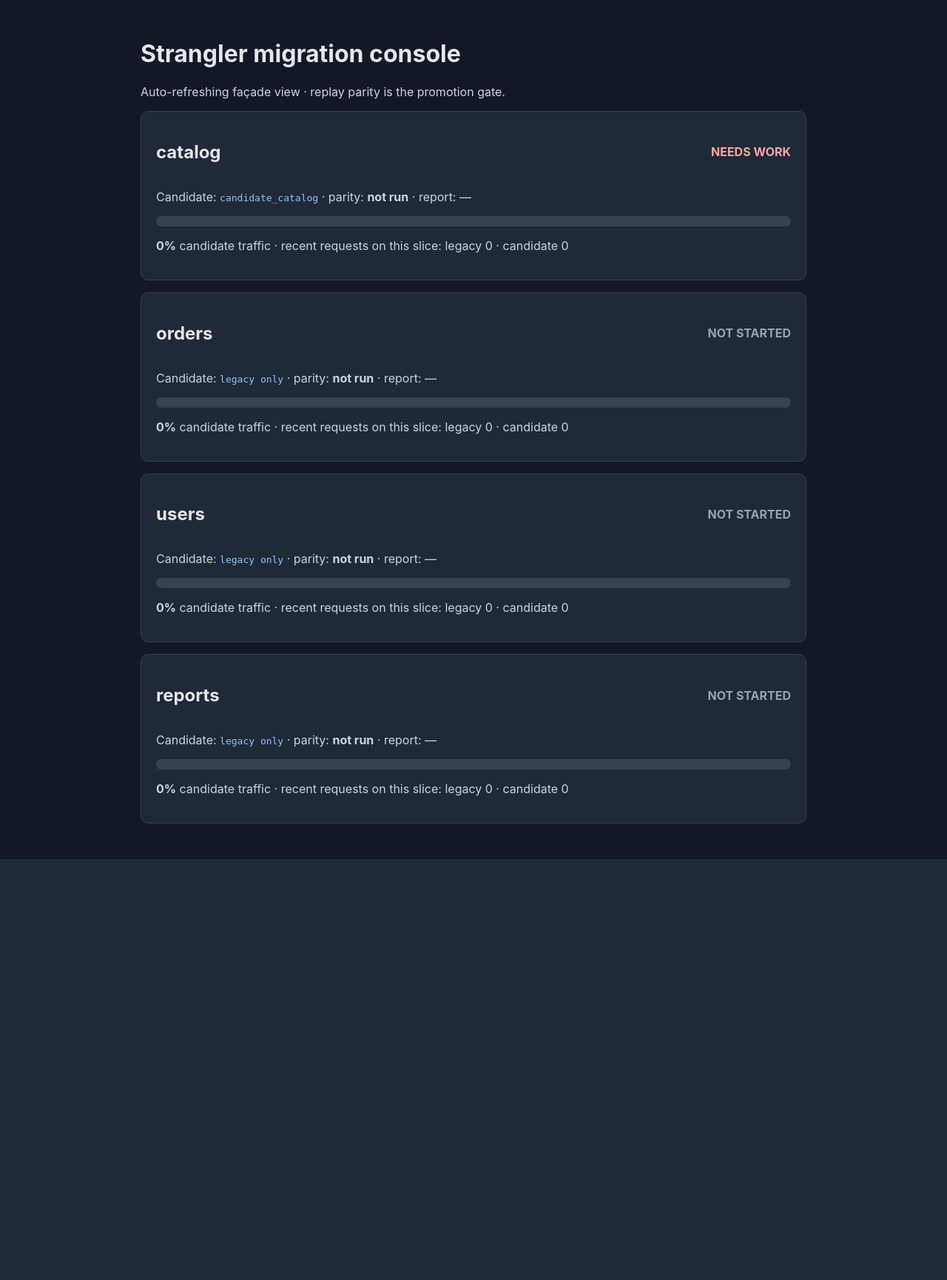
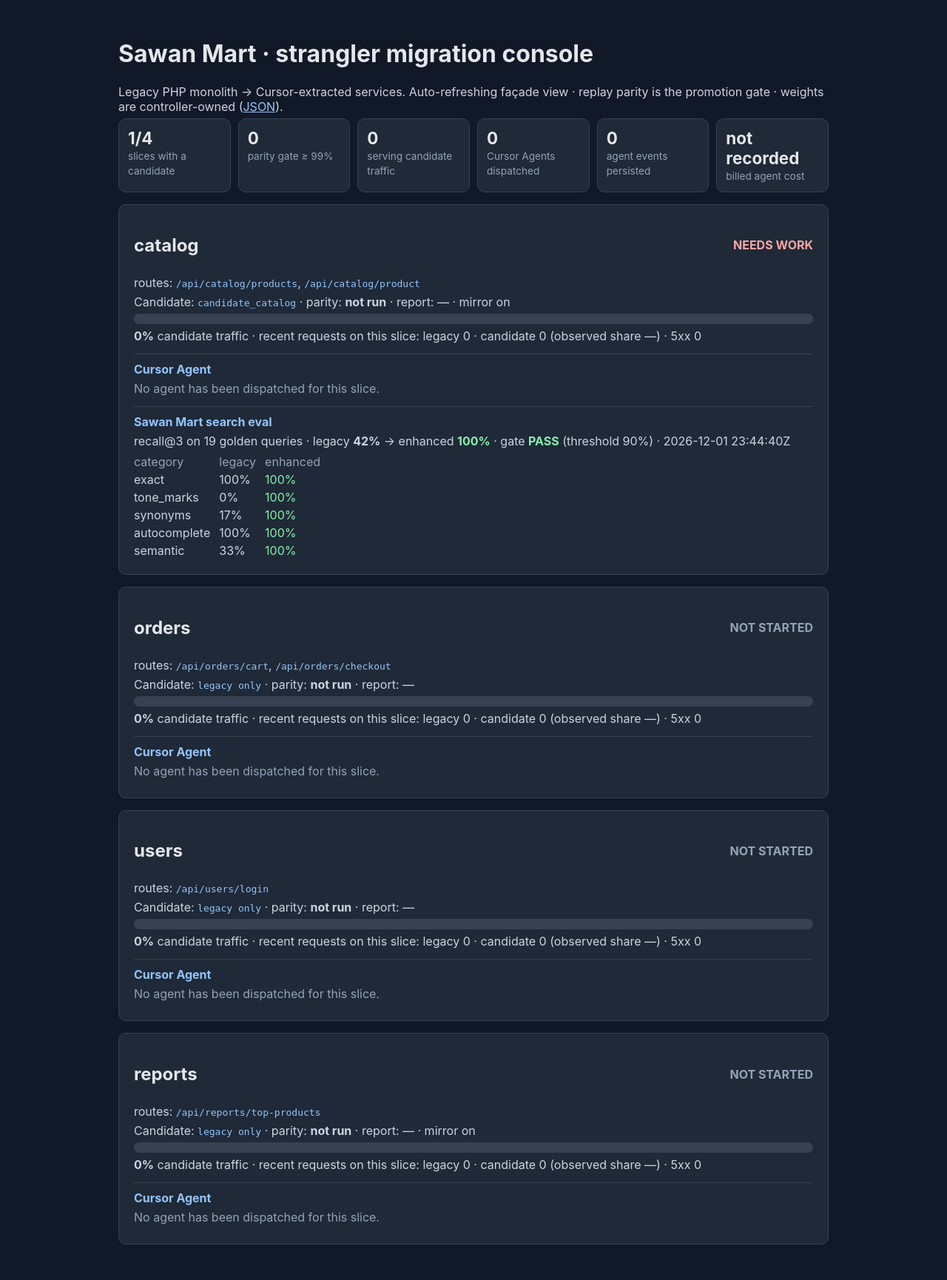
Before and after one commit to gaurav-an-sre/mod-legacy-app, a FastAPI app: page /_migration in a window 1280 px wide. Shown: the whole page at 74% size. Before the commit the page ends 1161 px from the top, so only its background shows below. Run offline with FastAPI, Linux system fonts and the light colour scheme.

Commit message:
Console: surface agent evidence, search-eval delta and billed cost from real artifacts
- console reads out/state.json, out/<slice>/*.jsonl, parity/, search_eval/
  and the façade log; adds /_migration/api/state JSON
- orchestrator persists runtime, PR URL, run duration and agent.get_usage()
  tokens/cost per slice
- nginx: prefix-match /_migration so the console's sub-paths resolve
  (the old '= /_migration/' rule rewrote to '/' and 404'd)

Co-Authored-By: gauravrnc <gaurav.anand@u.nus.edu>

```diff
--- a/console/main.py
+++ b/console/main.py
@@ -1,10 +1,24 @@
-"""Migration console for the strangler demo."""
+"""Migration console for the strangler demo.
+
+Read-only view over the artifacts the harness already produces:
+
+- ``strangler/routes.yaml``      controller-owned candidate weight per slice
+- ``strangler/logs/access.log``  façade request distribution (legacy vs candidate)
+- ``out/state.json``             durable slice state written by the orchestrator
+                                 (agent id, runtime, branch, PR, runs, billed usage)
+- ``out/<slice>/*.jsonl``        every Cursor Agent event the controller streamed
+- ``parity/<slice>.json``        replay parity report (the promotion gate)
+- ``search_eval/<slice>.json``   deterministic Sawan Mart search evaluation
+
+The console never writes anything; promotion and rollback stay with ``tools/cutover.py``.
+"""
 
 from __future__ import annotations
 
 import html
 import json
 import re
+from collections import Counter
 from datetime import UTC, datetime
 from pathlib import Path
 from typing import Any
@@ -15,6 +29,18 @@
 
 app = FastAPI()
 ROOT = Path(__file__).parents[1]
+RECENT_EVENTS = 12
+PARITY_THRESHOLD = 0.99
+
+
+def _read_json(path: Path) -> dict[str, Any]:
+    if not path.exists():
+        return {}
+    try:
+        data = json.loads(path.read_text(encoding="utf-8"))
+    except (OSError, ValueError):
+        return {}
+    return data if isinstance(data, dict) else {}
 
 
 def _counts(window: int = 500) -> dict[str, dict[str, int]]:
@@ -30,81 +56,348 @@
         backend = fields.get("backend")
         if route is None or backend not in ("legacy", "candidate"):
             continue
-        counts.setdefault(route, {"legacy": 0, "candidate": 0})[backend] += 1
+        bucket = counts.setdefault(route, {"legacy": 0, "candidate": 0, "errors": 0})
+        bucket[backend] += 1
+        if fields.get("status", "").startswith("5"):
+            bucket["errors"] += 1
     return counts
 
 
-def _report_time(report_path: Path) -> str | None:
-    if not report_path.exists():
+def _mtime(path: Path) -> str | None:
+    if not path.exists():
         return None
-    stamp = datetime.fromtimestamp(report_path.stat().st_mtime, tz=UTC)
+    stamp = datetime.fromtimestamp(path.stat().st_mtime, tz=UTC)
     return stamp.strftime("%Y-%m-%d %H:%M:%SZ")
+
+
+def _event_summary(name: str) -> dict[str, Any]:
+    """Compact view of the agent event stream: per-phase counts plus the tail."""
+    slice_dir = ROOT / "out" / name
+    phases: dict[str, dict[str, Any]] = {}
+    recent: list[dict[str, Any]] = []
+    if not slice_dir.is_dir():
+        return {"phases": phases, "recent": recent, "total": 0}
+    for events_path in sorted(slice_dir.glob("*.jsonl"), key=lambda p: p.stat().st_mtime):
+        kinds: Counter[str] = Counter()
+        tools: Counter[str] = Counter()
+        tail: list[dict[str, Any]] = []
+        for line in events_path.read_text(encoding="utf-8", errors="replace").splitlines():
+            try:
+                event = json.loads(line)
+            except ValueError:
+                continue
+            if not isinstance(event, dict):
+                continue
+            kind = str(event.get("type", "event"))
+            kinds[kind] += 1
+            entry: dict[str, Any] = {"phase": events_path.stem, "type": kind}
+            if kind == "tool_call":
+                tool = str(event.get("name") or event.get("tool_name") or "unknown")
+                tools[tool] += 1
+                args = event.get("args") if isinstance(event.get("args"), dict) else {}
+                target = args.get("path") or args.get("command") or args.get("pattern") or ""
+                entry.update(tool=tool, status=str(event.get("status") or ""), target=str(target))
+            elif kind == "status":
+                entry["status"] = str(event.get("status") or "")
+            elif kind in ("thinking", "assistant"):
+                entry["text"] = str(event.get("text") or "")[:160]
+            else:
+                continue
+            tail.append(entry)
+        phases[events_path.stem] = {
+            "events": sum(kinds.values()),
+            "tool_calls": kinds.get("tool_call", 0),
+            "top_tools": tools.most_common(5),
+            "updated": _mtime(events_path),
+        }
+        if tail:
+            recent = tail
+    total = sum(phase["events"] for phase in phases.values())
+    return {"phases": phases, "recent": recent[-RECENT_EVENTS:], "total": total}
+
+
+def _search_eval(name: str) -> dict[str, Any]:
+    report = _read_json(ROOT / "search_eval" / f"{name}.json")
+    summary = report.get("summary") or {}
+    legacy = summary.get("legacy") or {}
+    enhanced = summary.get("enhanced") or {}
+    if not legacy or not enhanced:
+        return {}
+    categories = [c for c in legacy if c != "overall"]
+    return {
+        "passed": bool(report.get("passed")),
+        "threshold": report.get("threshold"),
+        "k": report.get("k"),
+        "queries": len(report.get("queries") or []),
+        "legacy_overall": legacy.get("overall"),
+        "enhanced_overall": enhanced.get("overall"),
+        "categories": [
+            {"name": c, "legacy": legacy.get(c), "enhanced": enhanced.get(c)} for c in categories
+        ],
+        "timestamp": _mtime(ROOT / "search_eval" / f"{name}.json"),
+    }
 
 
 def _state() -> list[dict[str, Any]]:
     routes = yaml.safe_load((ROOT / "strangler" / "routes.yaml").read_text(encoding="utf-8"))
+    durable = _read_json(ROOT / "out" / "state.json").get("slices") or {}
     counts = _counts()
     values = []
     for name, config in routes["slices"].items():
         report_path = ROOT / "parity" / f"{name}.json"
-        report = json.loads(report_path.read_text(encoding="utf-8")) if report_path.exists() else {}
+        report = _read_json(report_path)
         upstream = config.get("upstream")
         candidate_backed = bool(upstream and config.get("candidate"))
+        slice_state = durable.get(name) if isinstance(durable.get(name), dict) else {}
         values.append(
             {
                 "name": name,
+                "routes": list(config.get("routes") or []),
                 "weight": int(config.get("weight", 0)) if candidate_backed else 0,
+                "mirror": bool(config.get("mirror", False)),
                 "upstream": upstream if candidate_backed else "legacy only",
+                "candidate": config.get("candidate") if candidate_backed else None,
                 "rate": report.get("match_rate"),
-                "timestamp": _report_time(report_path),
-                "counts": counts.get(name, {"legacy": 0, "candidate": 0}),
+                "matched": report.get("matched"),
+                "total": report.get("total"),
+                "timestamp": _mtime(report_path),
+                "counts": counts.get(name, {"legacy": 0, "candidate": 0, "errors": 0}),
+                "agent": {
+                    "id": slice_state.get("agent_id"),
+                    "runtime": slice_state.get("runtime"),
+                    "phase": slice_state.get("phase"),
+                    "status": slice_state.get("status"),
+                    "branch": slice_state.get("branch"),
+                    "pr_url": slice_state.get("pr_url"),
+                    "runs": len(slice_state.get("run_ids") or []),
+                    "parity_attempts": slice_state.get("parity_attempts"),
+                    "duration_ms": slice_state.get("duration_ms") or 0,
+                    "error": slice_state.get("error"),
+                },
+                "usage": slice_state.get("usage") or {},
+                "events": _event_summary(name),
+                "search_eval": _search_eval(name),
             }
         )
     return values
 
 
+def _totals(slices: list[dict[str, Any]]) -> dict[str, Any]:
+    cents = sum(float(s["usage"].get("charged_cents", 0)) for s in slices)
+    tokens = sum(float(s["usage"].get("total_tokens", 0)) for s in slices)
+    return {
+        "slices": len(slices),
+        "candidates": sum(1 for s in slices if s["candidate"]),
+        "gate_ready": sum(
+            1 for s in slices if s["rate"] is not None and s["rate"] >= PARITY_THRESHOLD
+        ),
+        "serving": sum(1 for s in slices if s["weight"] > 0),
+        "agents": sum(1 for s in slices if s["agent"]["id"]),
+        "agent_events": sum(s["events"]["total"] for s in slices),
+        "charged_cents": round(cents, 2),
+        "total_tokens": int(tokens),
+        "usage_recorded": any(s["usage"] for s in slices),
+    }
+
+
+@app.get("/_migration/api/state")
+def migration_state() -> dict[str, Any]:
+    slices = _state()
+    return {
+        "generated_at": datetime.now(tz=UTC).strftime("%Y-%m-%d %H:%M:%SZ"),
+        "totals": _totals(slices),
+        "slices": slices,
+    }
+
+
+def _pct(value: Any) -> str:
+    return f"{float(value):.0%}" if isinstance(value, (int, float)) else "—"
+
+
+def _dollars(cents: Any) -> str:
+    return f"${float(cents) / 100:.2f}" if isinstance(cents, (int, float)) else "—"
+
+
+def _kilo(value: Any) -> str:
+    if not isinstance(value, (int, float)):
+        return "—"
+    return f"{value / 1_000_000:.2f}M" if value >= 1_000_000 else f"{value / 1_000:.0f}k"
+
+
+def _agent_card(state: dict[str, Any]) -> str:
+    agent = state["agent"]
+    usage = state["usage"]
+    events = state["events"]
+    if not agent["id"]:
+        return (
+            '<div class="sub"><h3>Cursor Agent</h3>'
+            "<p class=idle>No agent has been dispatched for this slice.</p></div>"
+        )
+    pr = (
+        f'<a href="{html.escape(agent["pr_url"])}">{html.escape(agent["pr_url"])}</a>'
+        if agent["pr_url"]
+        else "—"
+    )
+    phases = "".join(
+        f"<li><code>{html.escape(name)}</code> · {info['events']} events · "
+        f"{info['tool_calls']} tool calls · top: "
+        + ", ".join(f"{html.escape(t)}×{n}" for t, n in info["top_tools"])
+        + "</li>"
+        for name, info in events["phases"].items()
+        if info["events"]
+    )
+    tail = "".join(
+        "<li>"
+        + html.escape(
+            f"[{e['phase']}] {e['type']}"
+            + (
+                f" {e.get('tool', '')} {e.get('status', '')} {e.get('target', '')}"
+                if e["type"] == "tool_call"
+                else ""
+            )
+            + (f" {e.get('status', '')}" if e["type"] == "status" else "")
+            + (f" “{e.get('text', '')}”" if e["type"] in ("thinking", "assistant") else "")
+        )
+        + "</li>"
+        for e in events["recent"]
+    )
+    if usage:
+        usage_text = (
+            f"<b>{_dollars(usage.get('charged_cents'))}</b> billed · "
+            f"{_kilo(usage.get('total_tokens'))} tokens "
+            f"({_kilo(usage.get('cache_read_tokens'))} cache reads) · "
+            f"{int(usage.get('runs', 0))} runs via <code>agent.get_usage()</code>"
+        )
+    else:
+        usage_text = "<span class=idle>usage not recorded for this agent</span>"
+    duration = agent["duration_ms"]
+    duration_text = f" · {duration / 60000:.1f} min agent time" if duration else ""
+    return (
+        '<div class="sub"><h3>Cursor Agent</h3>'
+        f"<p><code>{html.escape(str(agent['id']))}</code> · runtime "
+        f"<b>{html.escape(str(agent['runtime'] or 'unknown'))}</b> · phase "
+        f"<b>{html.escape(str(agent['phase']))}</b> / {html.escape(str(agent['status']))} · "
+        f"{agent['runs']} runs · parity fix attempts {agent['parity_attempts']}{duration_text}</p>"
+        f"<p>branch <code>{html.escape(str(agent['branch'] or '—'))}</code> · PR {pr}</p>"
+        f"<p>{usage_text}</p>"
+        + (f"<p class=bad>error: {html.escape(str(agent['error']))}</p>" if agent["error"] else "")
+        + f"<ul class=phases>{phases}</ul>"
+        + (
+            f"<details><summary>last {len(events['recent'])} events</summary>"
+            f"<ul class=tail>{tail}</ul></details>"
+            if tail
+            else ""
+        )
+        + "</div>"
+    )
+
+
+def _search_card(state: dict[str, Any]) -> str:
+    ev = state["search_eval"]
+    if not ev:
+        return ""
+    rows = "".join(
+        f"<tr><td>{html.escape(c['name'])}</td><td>{_pct(c['legacy'])}</td>"
+        f"<td class=good>{_pct(c['enhanced'])}</td></tr>"
+        for c in ev["categories"]
+    )
+    verdict = "PASS" if ev["passed"] else "FAIL"
+    tone = "good" if ev["passed"] else "bad"
+    return (
+        '<div class="sub"><h3>Sawan Mart search eval</h3>'
+        f"<p>recall@{ev['k']} on {ev['queries']} golden queries · legacy "
+        f"<b>{_pct(ev['legacy_overall'])}</b> → enhanced "
+        f"<b class=good>{_pct(ev['enhanced_overall'])}</b> · gate "
+        f"<b class={tone}>{verdict}</b> (threshold {_pct(ev['threshold'])}) · "
+        f"{html.escape(ev['timestamp'] or '—')}</p>"
+        f"<table><tr><th>category</th><th>legacy</th><th>enhanced</th></tr>{rows}</table></div>"
+    )
+
+
 @app.get("/_migration", response_class=HTMLResponse)
 @app.get("/_migration/", response_class=HTMLResponse)
 def migration_console() -> str:
+    slices = _state()
+    totals = _totals(slices)
     cards = []
-    for state in _state():
+    for state in slices:
         rate = state["rate"]
         started = state["upstream"] != "legacy only"
-        gate = started and rate is not None and rate >= 0.99
+        gate = started and rate is not None and rate >= PARITY_THRESHOLD
         if not started:
             label, tone = "NOT STARTED", "idle"
+        elif gate and state["weight"] == 100:
+            label, tone = "CUT OVER", "good"
+        elif gate and state["weight"] > 0:
+            label, tone = f"RAMPING {state['weight']}%", "good"
         elif gate:
             label, tone = "GATE READY", "good"
         else:
             label, tone = "NEEDS WORK", "bad"
         rate_text = f"{rate:.1%}" if rate is not None else "not run"
+        matched = f" ({state['matched']}/{state['total']})" if state["matched"] is not None else ""
         timestamp = html.escape(state["timestamp"]) if state["timestamp"] else "—"
+        counts = state["counts"]
+        served = counts["legacy"] + counts["candidate"]
+        share = f"{counts['candidate'] / served:.0%}" if served else "—"
+        routes = ", ".join(f"<code>{html.escape(r)}</code>" for r in state["routes"])
         cards.append(
             f'<section class="card"><div class="row"><h2>{html.escape(state["name"])}</h2>'
             f'<strong class="{tone}">{label}</strong></div>'
+            f"<p>routes: {routes}</p>"
             f"<p>Candidate: <code>{html.escape(str(state['upstream']))}</code> · "
-            f"parity: <b>{rate_text}</b> · report: {timestamp}</p>"
+            f"parity: <b>{rate_text}</b>{matched} · report: {timestamp}"
+            + (" · mirror on" if state["mirror"] else "")
+            + "</p>"
             f'<div class="bar"><span style="width:{state["weight"]}%"></span></div>'
             f"<p><b>{state['weight']}%</b> candidate traffic · "
-            f"recent requests on this slice: legacy {state['counts']['legacy']} · "
-            f"candidate {state['counts']['candidate']}</p></section>"
+            f"recent requests on this slice: legacy {counts['legacy']} · "
+            f"candidate {counts['candidate']} (observed share {share}) · "
+            f"5xx {counts['errors']}</p>" + _agent_card(state) + _search_card(state) + "</section>"
         )
+    cost = _dollars(totals["charged_cents"]) if totals["usage_recorded"] else "not recorded"
     page = (
         '<!doctype html><html><head><meta http-equiv="refresh" content="3">'
         '<meta name="viewport" content="width=device-width">'
         "<title>Migration Console</title><style>"
         "body{font-family:Inter,Arial,sans-serif;background:#111827;"
         "color:#e5e7eb;margin:0;padding:32px}"
-        "main{max-width:900px;margin:auto}.card{background:#1f2937;"
+        "main{max-width:960px;margin:auto}.card{background:#1f2937;"
         "border:1px solid #374151;border-radius:10px;padding:20px;margin:16px 0}"
-        "h1{font-size:2rem}.row{display:flex;justify-content:space-between;"
-        "align-items:center}.good{color:#86efac}.bad{color:#fca5a5}.idle{color:#94a3b8}"
+        ".sub{border-top:1px solid #374151;margin-top:14px;padding-top:10px}"
+        "h1{font-size:2rem}h3{margin:0 0 6px;font-size:1rem;color:#93c5fd}"
+        ".row{display:flex;justify-content:space-between;align-items:center}"
+        ".good{color:#86efac}.bad{color:#fca5a5}.idle{color:#94a3b8}"
         ".bar{height:14px;border-radius:8px;background:#374151;overflow:hidden}"
         ".bar span{display:block;height:100%;background:#22c55e}"
-        "code{color:#93c5fd}p{color:#cbd5e1}"
-        "</style></head><body><main><h1>Strangler migration console</h1>"
-        "<p>Auto-refreshing façade view · replay parity is the promotion gate.</p>"
+        "code{color:#93c5fd}p{color:#cbd5e1;margin:6px 0}a{color:#93c5fd}"
+        ".kpis{display:grid;grid-template-columns:repeat(auto-fit,minmax(140px,1fr));gap:10px}"
+        ".kpi{background:#1f2937;border:1px solid #374151;border-radius:10px;padding:12px}"
+        ".kpi b{display:block;font-size:1.4rem}.kpi span{color:#94a3b8;font-size:.85rem}"
+        "table{border-collapse:collapse;margin-top:6px}td,th{padding:2px 12px 2px 0;"
+        "text-align:left;color:#cbd5e1}th{color:#94a3b8;font-weight:normal}"
+        "ul{margin:4px 0;padding-left:18px;color:#cbd5e1;font-size:.9rem}"
+        ".tail{font-family:ui-monospace,monospace;font-size:.8rem}"
+        "summary{cursor:pointer;color:#94a3b8}"
+        "</style></head><body><main><h1>Sawan Mart · strangler migration console</h1>"
+        "<p>Legacy PHP monolith → Cursor-extracted services. Auto-refreshing façade view · "
+        "replay parity is the promotion gate · weights are controller-owned "
+        '(<a href="/_migration/api/state">JSON</a>).</p>'
+        '<div class="kpis">'
     )
+    kpis = [
+        (f"{totals['candidates']}/{totals['slices']}", "slices with a candidate"),
+        (str(totals["gate_ready"]), f"parity gate ≥ {PARITY_THRESHOLD:.0%}"),
+        (str(totals["serving"]), "serving candidate traffic"),
+        (str(totals["agents"]), "Cursor Agents dispatched"),
+        (str(totals["agent_events"]), "agent events persisted"),
+        (cost, "billed agent cost"),
+    ]
+    page += "".join(
+        f"<div class=kpi><b>{html.escape(value)}</b><span>{label}</span></div>"
+        for value, label in kpis
+    )
+    page += "</div>"
     page += "".join(cards)
     page += "</main></body></html>"
     return page
--- a/orchestrator/state.py
+++ b/orchestrator/state.py
@@ -23,6 +23,10 @@
     parity_attempts: int = 0
     notion_page_id: str | None = None
     error: str | None = None
+    runtime: str | None = None
+    pr_url: str | None = None
+    duration_ms: int = 0
+    usage: dict[str, float] = field(default_factory=dict)
 
     @property
     def finished(self) -> bool:
--- a/strangler/templates/nginx.conf.j2
+++ b/strangler/templates/nginx.conf.j2
@@ -61,11 +61,8 @@
 {% endfor %}
     server {
         listen 80;
-        location = /_migration {
+        location ^~ /_migration {
             proxy_pass http://console_upstream;
-        }
-        location = /_migration/ {
-            proxy_pass http://console_upstream/;
         }
 {% for slice_name, slice in slices.items() %}
 {% for route in slice.routes %}
```
Also changed, not shown: orchestrator/migrate.py (+37 -0 lines), orchestrator/streaming.py (+23 -3 lines), tests/test_platform.py (+128 -0 lines).
